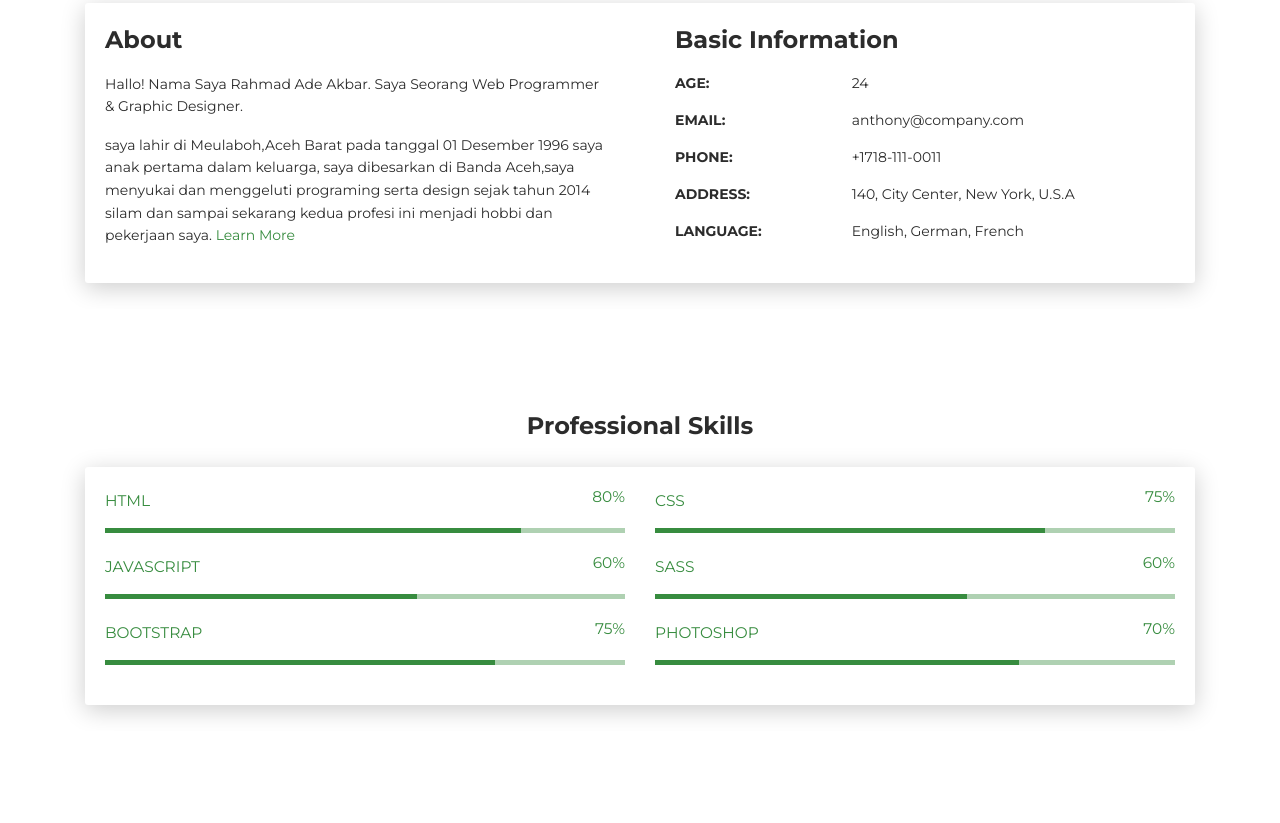
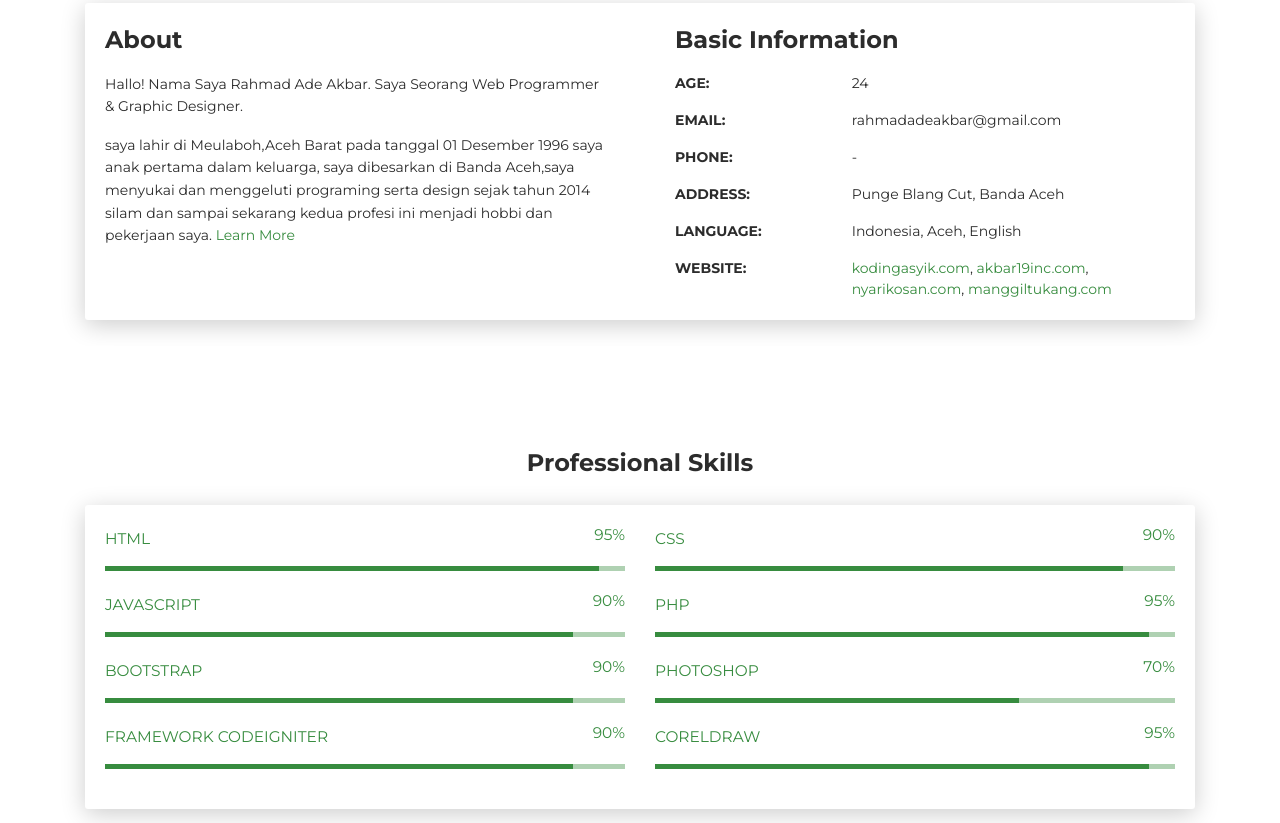
Before and after one commit to rahmadadeakbar/rahmadadeakbar, a plain HTML site: page index.html in a window 1280 px wide. Shown: the part 617-1440 px from the top of the page. Drawn offline with Linux system fonts and the light colour scheme.

Commit message:
update profesional skill

```diff
--- a/index.html
+++ b/index.html
@@ -30,7 +30,9 @@
         >
           <div class="container">
             <div class="navbar-translate">
-              <a class="navbar-brand" href="#" rel="tooltip">CREATE CV</a>
+              <a class="navbar-brand" href="#" rel="tooltip"
+                >CV RAHMAD ADE AKBAR</a
+              >
               <button
                 class="navbar-toggler navbar-toggler"
                 type="button"
@@ -145,13 +147,15 @@
                     <a
                       class="btn btn-default btn-round btn-lg btn-icon"
                       href="https://www.instagram.com/ade_akbar19/"
+                      target="blank"
                       rel="tooltip"
                       title="Follow me on Instagram"
                       ><i class="fa fa-instagram"></i>
                     </a>
                     <a
                       class="btn btn-default btn-round btn-lg btn-icon"
-                      href="#"
+                      href="https://www.youtube.com/channel/UCfz5_kLEkauHDAQtoPWXJiw?sub_confirmation=1"
+                      target="blank"
                       rel="tooltip"
                       title="Follow me on Youtube"
                       ><i class="fa fa-youtube"></i>
@@ -200,27 +204,36 @@
                       <div class="col-sm-4">
                         <strong class="text-uppercase">Email:</strong>
                       </div>
-                      <div class="col-sm-8">anthony@company.com</div>
+                      <div class="col-sm-8">rahmadadeakbar@gmail.com</div>
                     </div>
                     <div class="row mt-3">
                       <div class="col-sm-4">
                         <strong class="text-uppercase">Phone:</strong>
                       </div>
-                      <div class="col-sm-8">+1718-111-0011</div>
+                      <div class="col-sm-8">-</div>
                     </div>
                     <div class="row mt-3">
                       <div class="col-sm-4">
                         <strong class="text-uppercase">Address:</strong>
                       </div>
-                      <div class="col-sm-8">
-                        140, City Center, New York, U.S.A
-                      </div>
+                      <div class="col-sm-8">Punge Blang Cut, Banda Aceh</div>
                     </div>
                     <div class="row mt-3">
                       <div class="col-sm-4">
                         <strong class="text-uppercase">Language:</strong>
                       </div>
-                      <div class="col-sm-8">English, German, French</div>
+                      <div class="col-sm-8">Indonesia, Aceh, English</div>
+                    </div>
+                    <div class="row mt-3">
+                      <div class="col-sm-4">
+                        <strong class="text-uppercase">Website:</strong>
+                      </div>
+                      <div class="col-sm-8">
+                        <a href="http://kodingasyik.com">kodingasyik.com</a>,
+                        <a href="http://akbar19inc.com">akbar19inc.com</a>,
+                        <a href="http://nyarikosan.com">nyarikosan.com</a>,
+                        <a href="http://manggiltukang.com">manggiltukang.com</a>
+                      </div>
                     </div>
                   </div>
                 </div>
@@ -251,9 +264,9 @@
                           aria-valuenow="60"
                           aria-valuemin="0"
                           aria-valuemax="100"
-                          style="width: 80%"
+                          style="width: 95%"
                         ></div>
-                        <span class="progress-value">80%</span>
+                        <span class="progress-value">95%</span>
                       </div>
                     </div>
                   </div>
@@ -270,9 +283,9 @@
                           aria-valuenow="60"
                           aria-valuemin="0"
                           aria-valuemax="100"
-                          style="width: 75%"
+                          style="width: 90%"
                         ></div>
-                        <span class="progress-value">75%</span>
+                        <span class="progress-value">90%</span>
                       </div>
                     </div>
                   </div>
@@ -291,15 +304,15 @@
                           aria-valuenow="60"
                           aria-valuemin="0"
                           aria-valuemax="100"
-                          style="width: 60%"
+                          style="width: 90%"
                         ></div>
-                        <span class="progress-value">60%</span>
+                        <span class="progress-value">90%</span>
                       </div>
                     </div>
                   </div>
                   <div class="col-md-6">
                     <div class="progress-container progress-primary">
-                      <span class="progress-badge">SASS</span>
+                      <span class="progress-badge">PHP</span>
                       <div class="progress">
                         <div
                           class="progress-bar progress-bar-primary"
@@ -310,9 +323,9 @@
                           aria-valuenow="60"
                           aria-valuemin="0"
                           aria-valuemax="100"
-                          style="width: 60%"
+                          style="width: 95%"
                         ></div>
-                        <span class="progress-value">60%</span>
+                        <span class="progress-value">95%</span>
                       </div>
                     </div>
                   </div>
@@ -331,9 +344,9 @@
                           aria-valuenow="60"
                           aria-valuemin="0"
                           aria-valuemax="100"
-                          style="width: 75%"
+                          style="width: 90%"
                         ></div>
-                        <span class="progress-value">75%</span>
+                        <span class="progress-value">90%</span>
                       </div>
                     </div>
                   </div>
@@ -353,6 +366,44 @@
                           style="width: 70%"
                         ></div>
                         <span class="progress-value">70%</span>
+                      </div>
+                    </div>
+                  </div>
+                  <div class="col-md-6">
+                    <div class="progress-container progress-primary">
+                      <span class="progress-badge">Framework Codeigniter</span>
+                      <div class="progress">
+                        <div
+                          class="progress-bar progress-bar-primary"
+                          data-aos="progress-full"
+                          data-aos-offset="10"
+                          data-aos-duration="2000"
+                          role="progressbar"
+                          aria-valuenow="60"
+                          aria-valuemin="0"
+                          aria-valuemax="100"
+                          style="width: 90%"
+                        ></div>
+                        <span class="progress-value">90%</span>
+                      </div>
+                    </div>
+                  </div>
+                  <div class="col-md-6">
+                    <div class="progress-container progress-primary">
+                      <span class="progress-badge">Coreldraw</span>
+                      <div class="progress">
+                        <div
+                          class="progress-bar progress-bar-primary"
+                          data-aos="progress-full"
+                          data-aos-offset="10"
+                          data-aos-duration="2000"
+                          role="progressbar"
+                          aria-valuenow="60"
+                          aria-valuemin="0"
+                          aria-valuemax="100"
+                          style="width: 95%"
+                        ></div>
+                        <span class="progress-value">95%</span>
                       </div>
                     </div>
                   </div>
```
